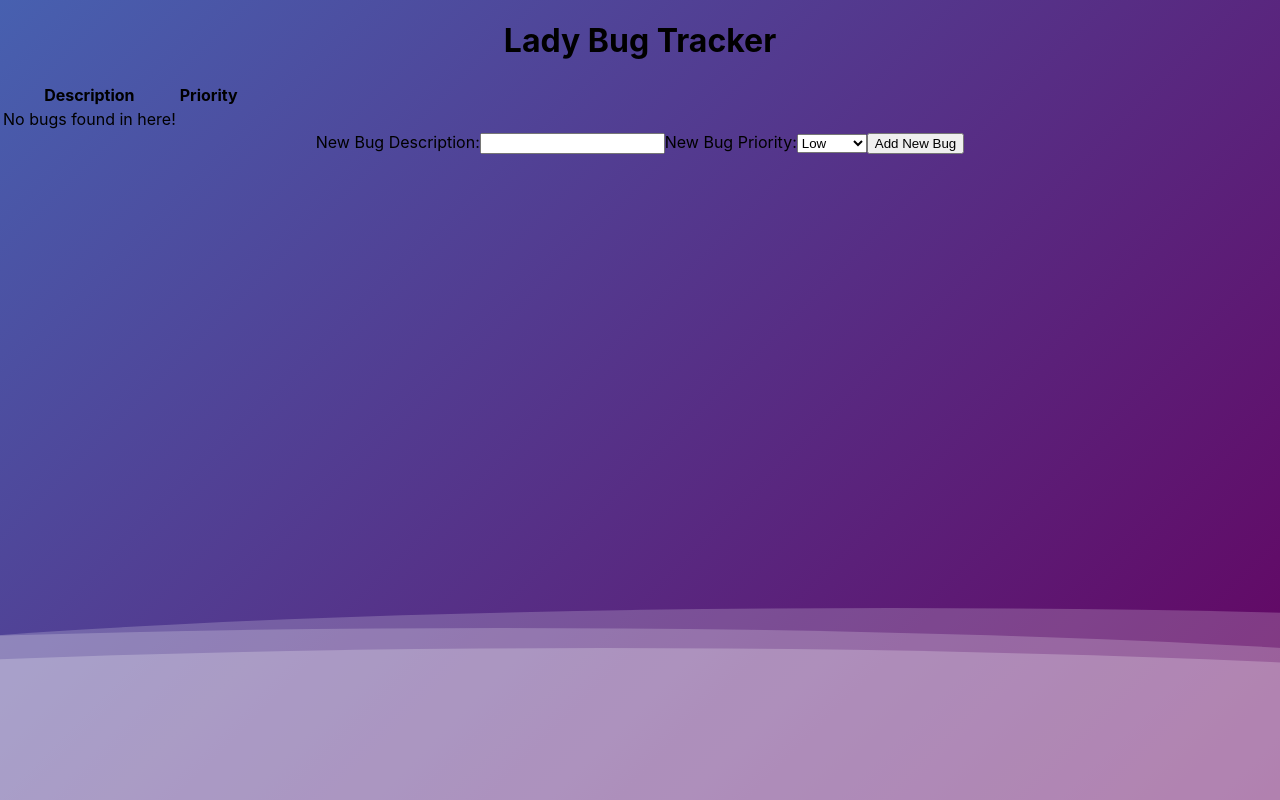
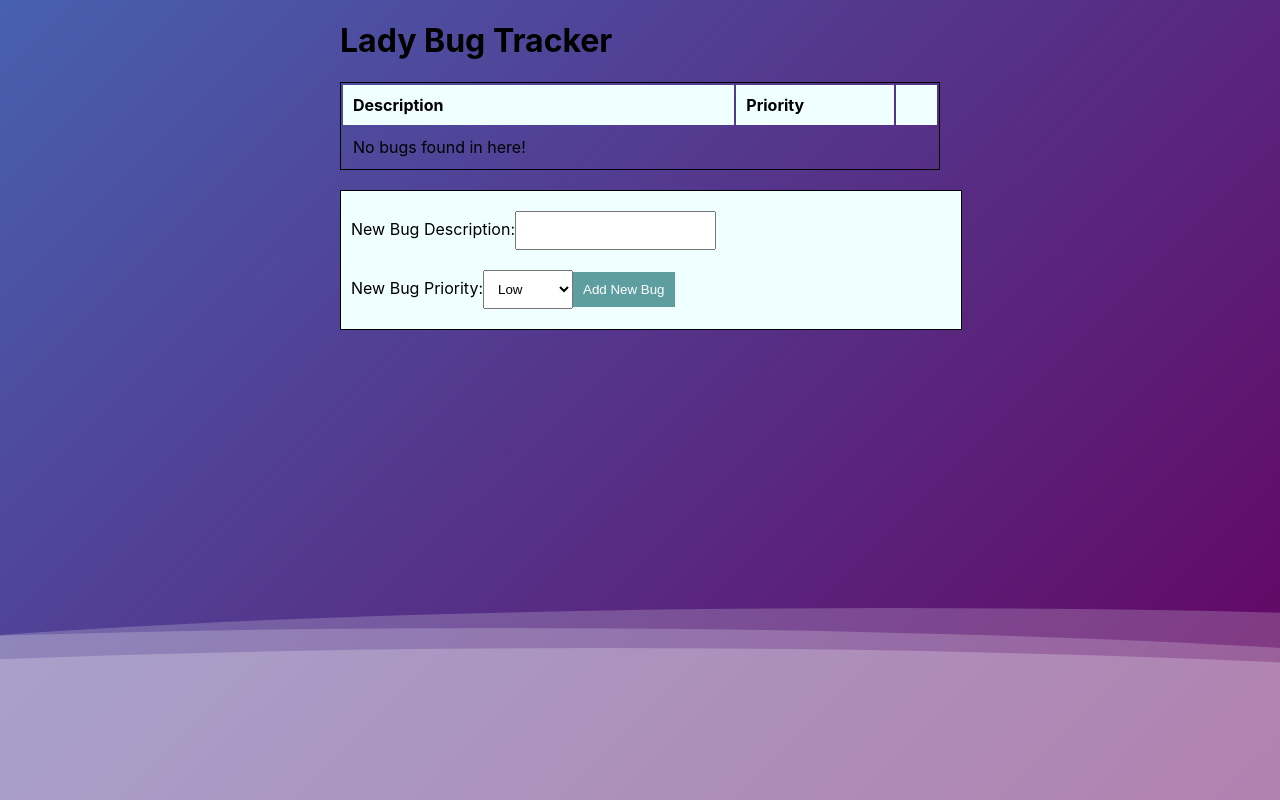
Before and after one commit to nadin3amanda/lady-bug-tracker-app, a React (Create React App) app: page / in a window 1280 px wide. Built offline with nearby package versions, Linux system fonts and the light colour scheme.

Commit message:
adds styling to the table

```diff
--- a/src/App.css
+++ b/src/App.css
@@ -1,38 +1,43 @@
-.App {
-  text-align: center;
+table {
+  border: 1px solid;
+  width: 100%;
 }
 
-.App-logo {
-  height: 40vmin;
-  pointer-events: none;
+table td, table th {
+  text-align: left;
+  padding: 10px;
 }
 
-@media (prefers-reduced-motion: no-preference) {
-  .App-logo {
-    animation: App-logo-spin infinite 20s linear;
-  }
+table th {
+  background-color: azure;
 }
 
-.App-header {
-  background-color: #282c34;
-  min-height: 100vh;
+.app {
+  width: 600px;
+  margin: 0 auto;
+}
+
+.add-new-bug-form {
+  width: 100%;
   display: flex;
   flex-direction: column;
-  align-items: center;
-  justify-content: center;
-  font-size: calc(10px + 2vmin);
+  background-color: azure;
+  padding: 10px;
+  border: 1px solid black;
+  margin-top: 20px;
+}
+
+.add-new-bug-form * {
+  margin: 5px 0;
+}
+
+.add-new-bug-form input, .add-new-bug-form select {
+  padding: 10px;
+}
+
+.add-new-bug-form button {
+  background-color: cadetblue;
+  border: 0;
+  padding: 10px;
   color: white;
 }
-
-.App-link {
-  color: #61dafb;
-}
-
-@keyframes App-logo-spin {
-  from {
-    transform: rotate(0deg);
-  }
-  to {
-    transform: rotate(360deg);
-  }
-}
--- a/src/App.tsx
+++ b/src/App.tsx
@@ -35,10 +35,10 @@ function App() {
   };
 
   return (
-    <div className="App">
+    <div className="app">
      <h1> Lady Bug Tracker </h1>
      <BugListTable bugs={bugList} onDeleteBug={(id: string) =>  deleteBug(id)} />
-     <form onSubmit={addBug}>
+     <form className="add-new-bug-form" onSubmit={addBug}>
       <label htmlFor='newBugDescription'>
         New Bug Description:
         <input type="text" id="newBugDescription" onChange={event => setNewBugDescription(event.target.value)} value={newBugDescription}></input>
```
